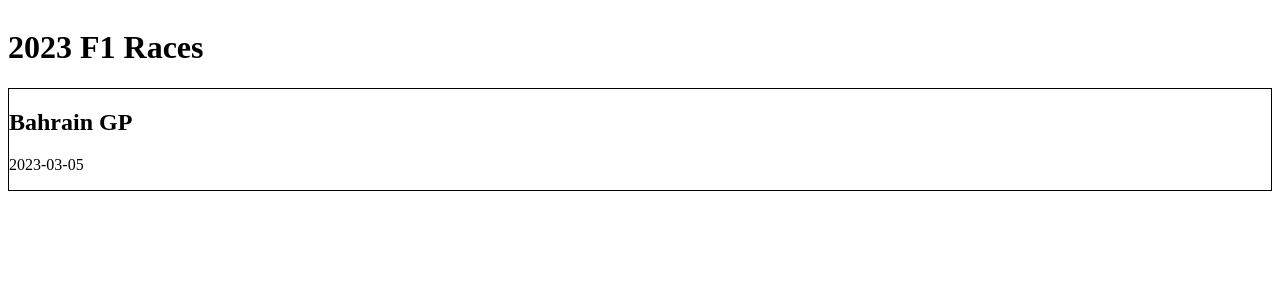
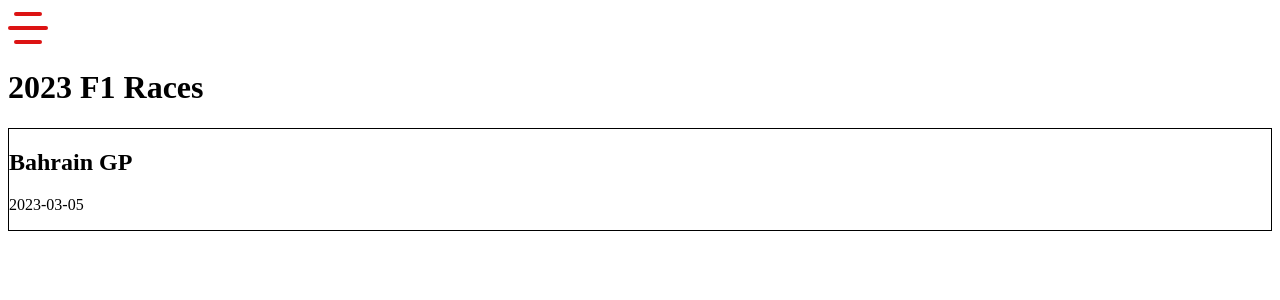
Before and after one commit to D14m0nDS/gui_project, a React (Vite) app: page / in a window 1280 px wide. Shown: the top 300 px of the page. Built offline with nearby package versions, Linux system fonts and the light colour scheme.

Commit message:
Small changes to navbar

```diff
--- a/package.json
+++ b/package.json
@@ -15,9 +15,11 @@
     "vite": "^6.2.0"
   },
   "dependencies": {
+    "@vitejs/plugin-react": "^4.3.4",
     "axios": "^1.8.4",
     "react": "^19.0.0",
     "react-dom": "^19.0.0",
-    "react-router-dom": "^7.4.0"
+    "react-router-dom": "^7.4.0",
+    "styled-components": "^6.1.16"
   }
 }
--- a/src/components/Layout/Navbar.jsx
+++ b/src/components/Layout/Navbar.jsx
@@ -23,7 +23,7 @@ export default function Navbar() {
 
                     {/* Button to toggle navbar (using the custom Switch component) */}
                     <div className="flex md:hidden">
-                        <Switch /> {/* Add the Switch component here */}
+                        <Switch isOpen={isOpen} setIsOpen={setIsOpen} />
                     </div>
                 </div>
             </div>
--- a/src/components/Layout/NavbarSwitch.jsx
+++ b/src/components/Layout/NavbarSwitch.jsx
@@ -1,14 +1,79 @@
 import React from 'react';
+import styled from 'styled-components';
 
-const Switch = () => {
+const Switch = ({ isOpen, setIsOpen }) => {
     return (
-        <label htmlFor="nav_bar_icon" className="w-9 h-10 cursor-pointer flex flex-col items-center justify-center space-y-1.5">
-            <input id="nav_bar_icon" type="checkbox" className="hidden peer" />
-            <div className="w-2/3 h-1.5 bg-purple-400 rounded-lg transition-all duration-300 origin-right peer-checked:w-full peer-checked:rotate-[-30deg] peer-checked:translate-y-[-5px]" />
-            <div className="w-full h-1.5 bg-purple-400 rounded-lg transition-all duration-300 origin-center peer-checked:rotate-90 peer-checked:translate-x-4" />
-            <div className="w-2/3 h-1.5 bg-purple-400 rounded-lg transition-all duration-300 origin-right peer-checked:w-full peer-checked:rotate-[30deg] peer-checked:translate-y-[5px]" />
-        </label>
+        <StyledWrapper onClick={() => setIsOpen(!isOpen)}>
+            <div>
+                <input type="checkbox" id="checkbox" />
+                <label htmlFor="checkbox" className="toggle">
+                    <div className="bars" id="bar1" />
+                    <div className="bars" id="bar2" />
+                    <div className="bars" id="bar3" />
+                </label>
+            </div>
+        </StyledWrapper>
     );
 }
 
+const StyledWrapper = styled.div`
+    #checkbox {
+        display: none;
+    }
+
+    .toggle {
+        position: relative;
+        width: 40px;
+        height: 40px;
+        cursor: pointer;
+        display: flex;
+        flex-direction: column;
+        align-items: center;
+        justify-content: center;
+        gap: 10px;
+        transition-duration: .5s;
+    }
+
+    .bars {
+        width: 100%;
+        height: 4px;
+        background-color: rgb(220, 19, 19);
+        border-radius: 4px;
+    }
+
+    #bar2 {
+        transition-duration: .8s;
+    }
+
+    #bar1, #bar3 {
+        width: 70%;
+    }
+
+    #checkbox:checked + .toggle .bars {
+        position: absolute;
+        transition-duration: .5s;
+    }
+
+    #checkbox:checked + .toggle #bar2 {
+        transform: scaleX(0);
+        transition-duration: .5s;
+    }
+
+    #checkbox:checked + .toggle #bar1 {
+        width: 100%;
+        transform: rotate(45deg);
+        transition-duration: .5s;
+    }
+
+    #checkbox:checked + .toggle #bar3 {
+        width: 100%;
+        transform: rotate(-45deg);
+        transition-duration: .5s;
+    }
+
+    #checkbox:checked + .toggle {
+        transition-duration: .5s;
+        transform: rotate(180deg);
+    }`;
+
 export default Switch;
--- /dev/null
+++ b/vite.config.js
@@ -0,0 +1,9 @@
+import { defineConfig } from 'vite'
+import react from '@vitejs/plugin-react'
+
+export default defineConfig({
+    plugins: [react()],
+    build:{
+        outDir: "../src/main/resources/static"
+    }
+})
```
